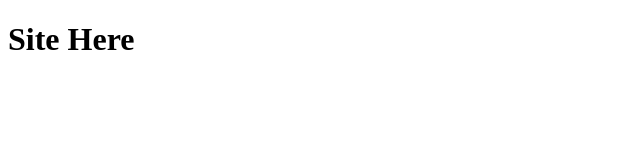
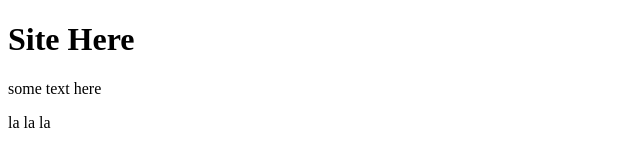
Before and after one commit to KetrinFrank/site, a plain HTML site: page index.html in a window 1280 px wide. Shown: the whole page, without its empty margins (0-640 px from the left). Drawn offline with Linux system fonts and the light colour scheme.

Commit message:
modified index.html

```diff
--- a/index.html
+++ b/index.html
@@ -7,6 +7,7 @@
 </head>
 <body>
    <h1>Site Here</h1>
-
+   <p>some text here</p>
+    <p>la la la</p>
 </body>
 </html>
```
